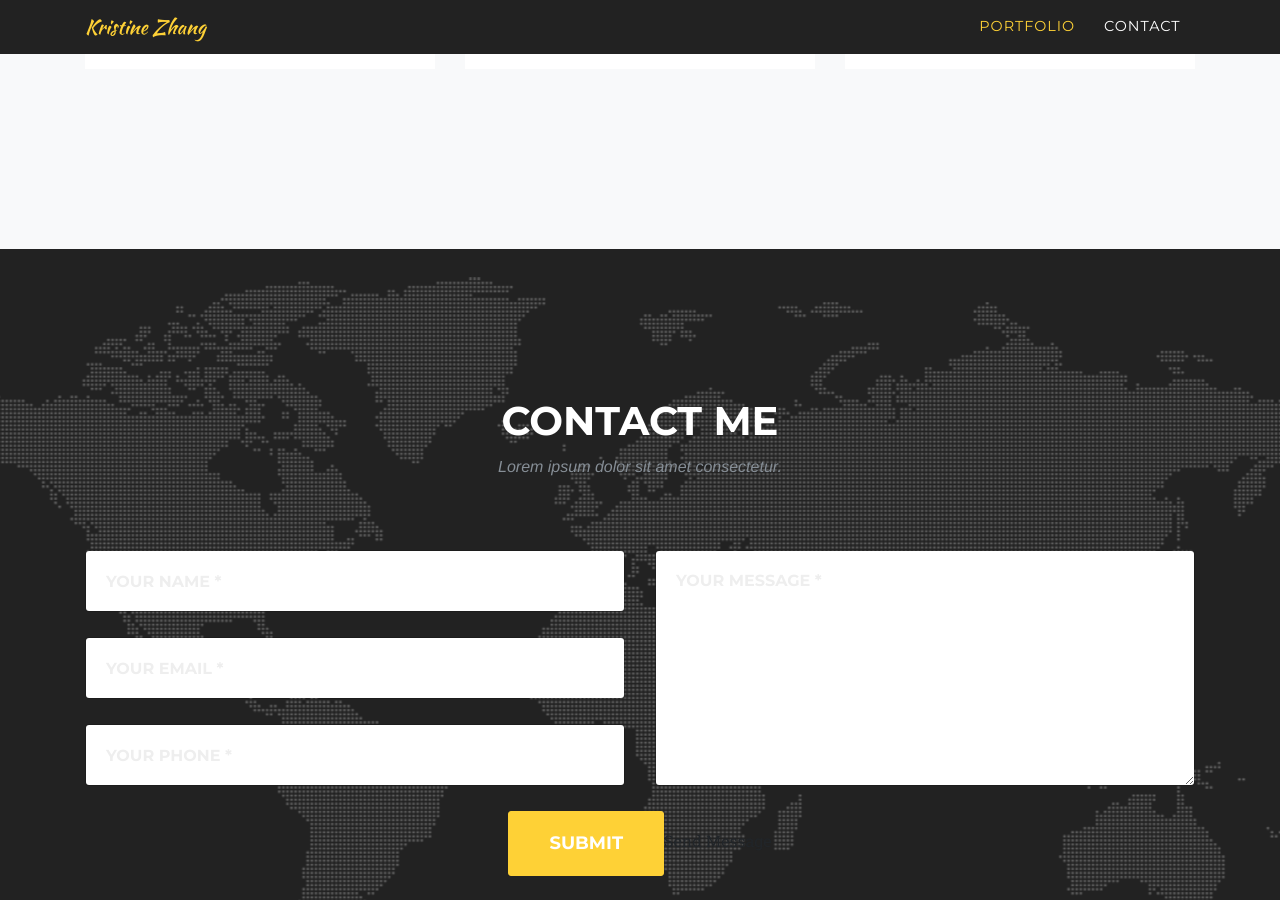
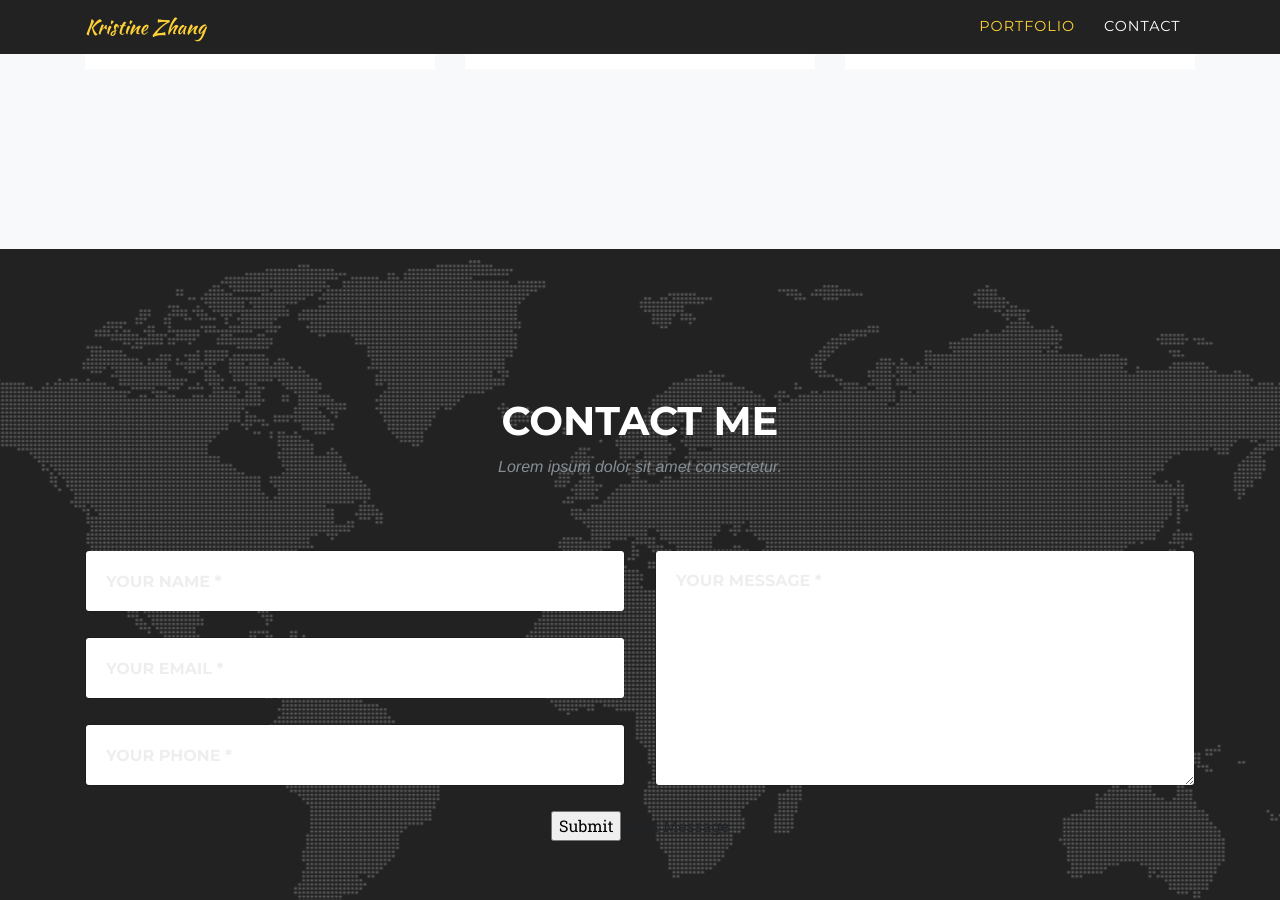
Before and after one commit to KristineZhang/KristineZhang.github.io, a Jekyll site: the page index.html, which Jekyll copies as it is, in a window 1280 px wide and 900 px high, scrolled down 1751 px. Built offline with Jekyll 4.4.1, drawn with Linux system fonts in a browser that asks for light colours; some web fonts are replaced.

Commit message:
edit send button

```diff
--- a/index.html
+++ b/index.html
@@ -279,7 +279,7 @@
                 <div class="clearfix"></div>
                 <div class="col-lg-12 text-center">
                   <div id="success"></div>
-                  <input id="sendMessageButton" class="btn btn-xl" type="submit" value="Submit">Send Message</button>
+                  <input type="submit" value="Submit">Send Message</button>
                 </div>
               </div>
             </form>
```
